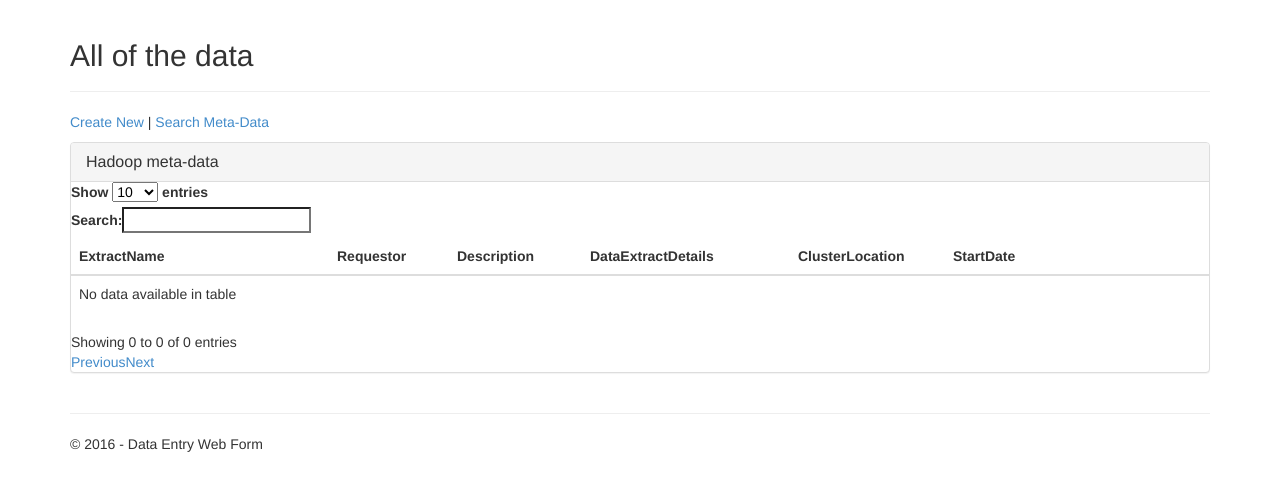
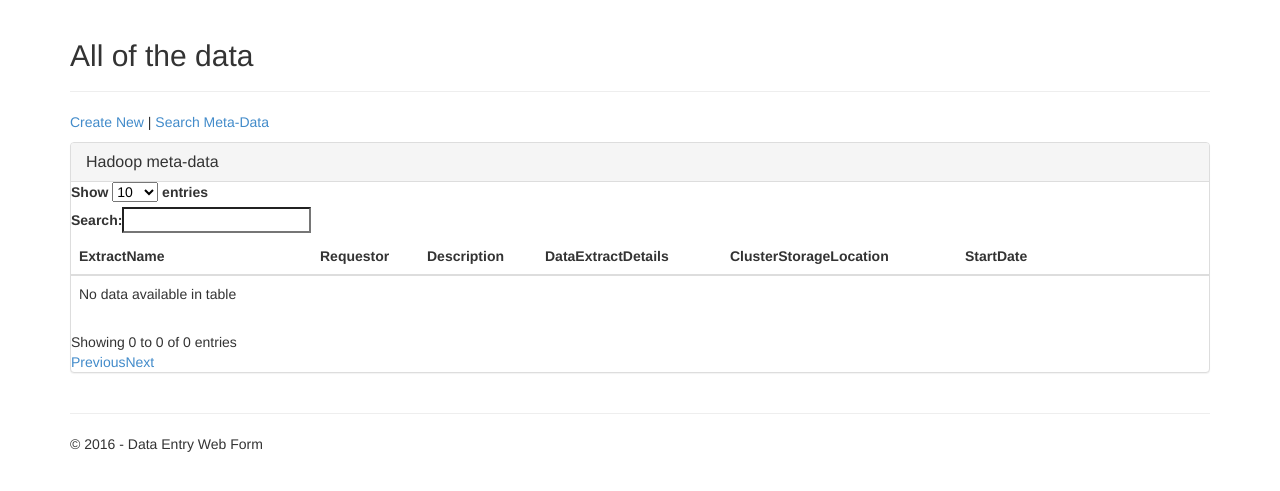
Before and after one commit to tjdurant/DataEntryWebForm, an ASP.NET MVC app: template DataEntryWebForm/Views/DataEntry/Index.cshtml in a window 1280 px wide. Shown: the part 51-542 px from the top of the page. Run offline with ASP.NET Core 8 and stand-ins for ASP.NET MVC 5, Linux system fonts and the light colour scheme; the template is opened without the code that fills it, so the values that code supplies are empty; the project's own start-up code is not run, and a stand-in starts its controllers and pages; some libraries are stand-ins or nearby versions.

Commit message:
change in detail view
Now displays clusterStorageLocation as list items

```diff
--- a/DataEntryWebForm/Views/DataEntry/Details.cshtml
+++ b/DataEntryWebForm/Views/DataEntry/Details.cshtml
@@ -29,8 +29,10 @@
         <dd>@Html.DisplayFor(model => model.DataExtractDetails)</dd>
 
         <dt>Cluster Location</dt>
-        <dd>@Html.DisplayFor(model => model.ClusterStorageLocation)</dd>
-
+        @foreach (var course in Model.ClusterStorageLocation)
+        {
+            <dd>@Html.DisplayFor(x => course)</dd>
+        }
         <dt>Cluster Path</dt>
         <dd>@Html.DisplayFor(model => model.ClusterStoragePath)</dd>
 
--- a/DataEntryWebForm/Views/DataEntry/Index.cshtml
+++ b/DataEntryWebForm/Views/DataEntry/Index.cshtml
@@ -34,7 +34,7 @@
                             @*<th> @Html.DisplayNameFor(model => model.RequestorEmail)</th>*@
                             @*<th> @Html.DisplayNameFor(model => model.DataSources)</th>*@
                             <th> @Html.DisplayNameFor(model => model.DataExtractDetails) </th>
-                            <th width="15%"> ClusterLocation </th>
+                            <th> @Html.DisplayNameFor(model => model.ClusterStorageLocation) </th>
                             @*<th> @Html.DisplayNameFor(model => model.ClusterStoragePath)</th>*@
                             <th> @Html.DisplayNameFor(model => model.StartDate) </th>
                             <th width="15%"></th>
```
Also changed, not shown: 4 other files.
